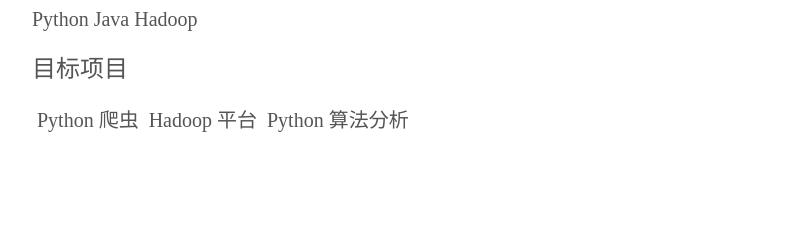
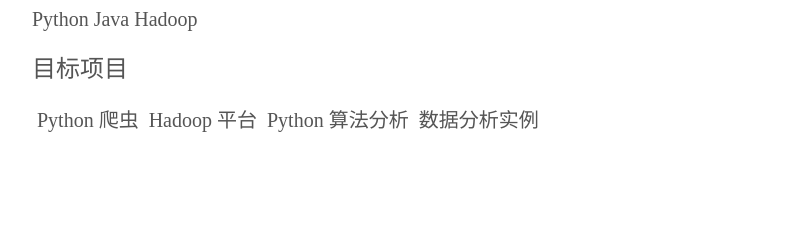
Before and after one commit to slyrx/blog, a Jekyll site: the page built from _posts/2017-4-4-大数据行业了解.md, in a window 1280 px wide. Shown: the part 1783-2017 px from the top of the page, without its empty margins (238-1041 px from the left). Built offline with Jekyll 4.4.1, drawn with Linux system fonts in a browser that asks for light colours; some web fonts are replaced.

Commit message:
Update 2017-4-4-大数据行业了解.md

```diff
--- a/_posts/2017-4-4-大数据行业了解.md
+++ b/_posts/2017-4-4-大数据行业了解.md
@@ -51,3 +51,4 @@ title: 大数据行业了解
   Python 爬虫
   Hadoop 平台
   Python 算法分析
+  数据分析实例
```
